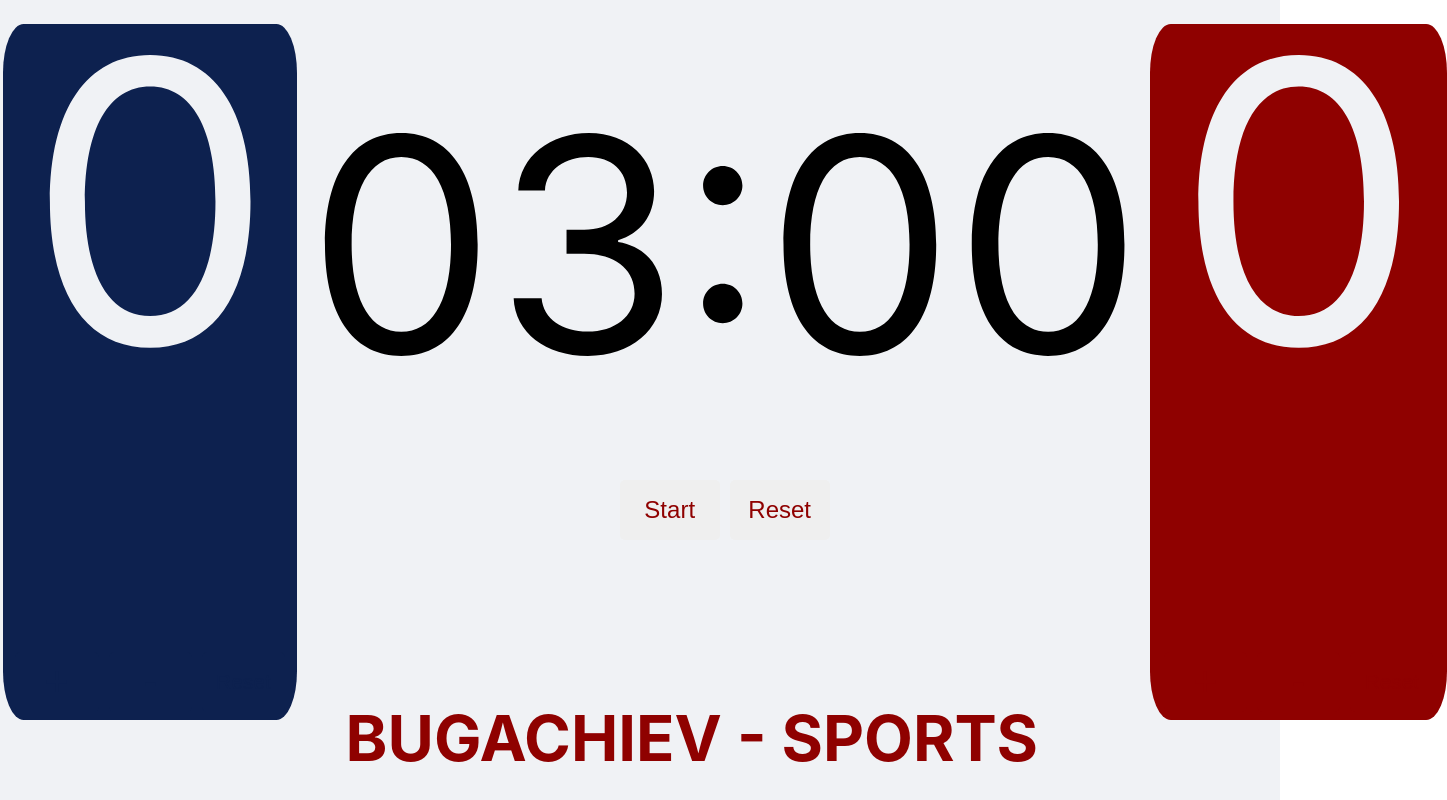
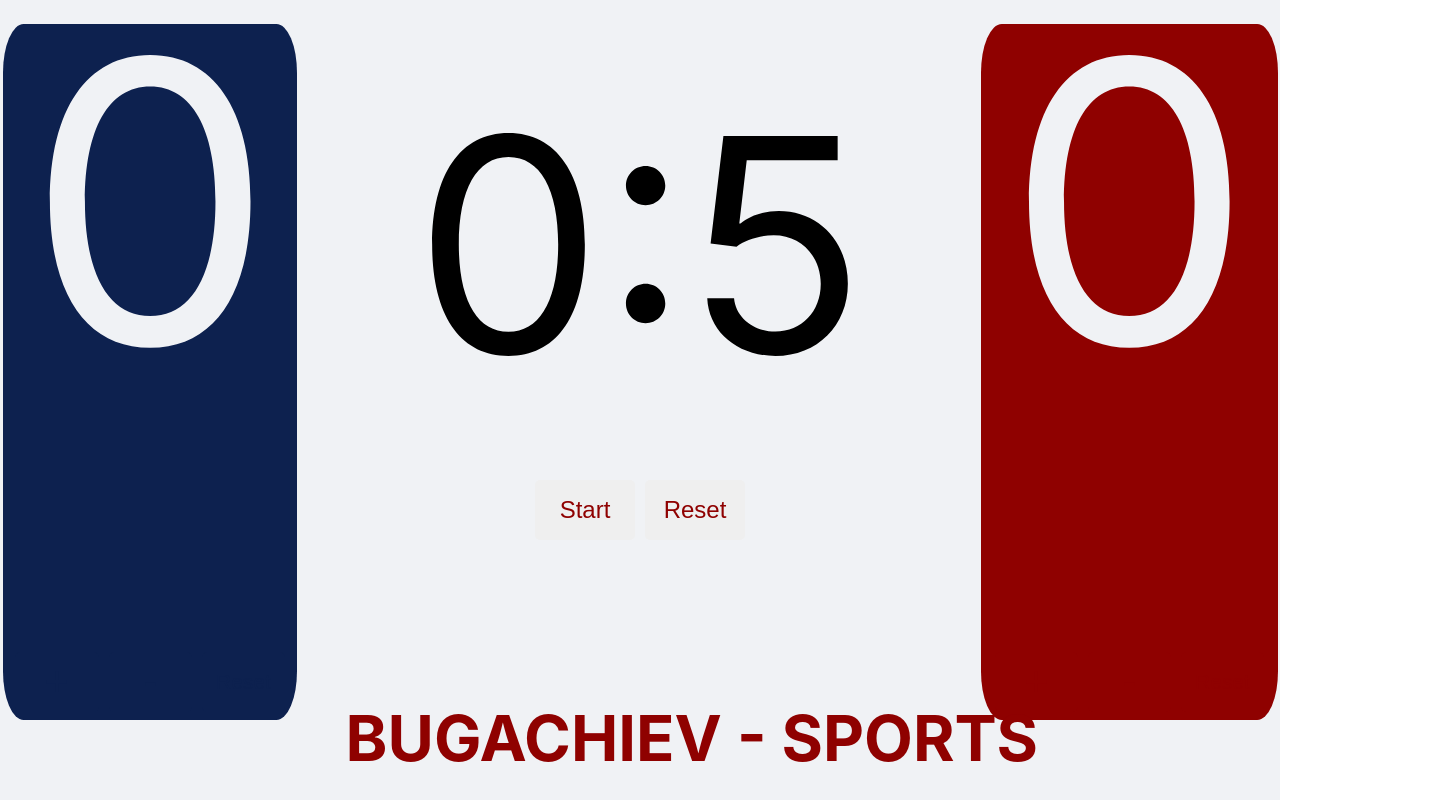
Before and after one commit to cththes/scoreboard, a React (Create React App) app: page / in a window 1280 px wide. Shown: the whole page, 1447 px wide, since content can reach past the window. Built offline with nearby package versions, Linux system fonts and the light colour scheme.

Commit message:
fix timer, add timerSlice

```diff
--- a/src/components/Scoreboard/Scoreboard.jsx
+++ b/src/components/Scoreboard/Scoreboard.jsx
@@ -6,7 +6,6 @@ import { setCount, setEditMode, setTitle } from '../../store/scoreboardSlice';
 
 const Scoreboard = () => {
    const state = useSelector(state => state.scoreboard)
-
    const dispatch = useDispatch();
 
    const handleKeyDown = (event) => {
@@ -14,7 +13,6 @@ const Scoreboard = () => {
    }
 
    const onTitleChange = (id, value) => {
-      console.log('id: ', id, 'value: ', value)
       dispatch(setTitle({ id, value }))
    }
 
@@ -71,7 +69,7 @@ const Scoreboard = () => {
 
          <div>
 
-            <Timer />
+            <Timer setEditMode={setEditMode} editMode={state.editMode} />
 
             <div className={styles.title} onDoubleClick={() => dispatch(setEditMode())}>
                {state.editMode &&
--- a/src/components/Timer/Timer.jsx
+++ b/src/components/Timer/Timer.jsx
@@ -1,113 +1,52 @@
-import React, { useState, useEffect } from 'react'
+import React, { useEffect } from 'react'
 import styles from './Timer.module.css'
 import { getPadTime } from '../../helpers/getPadTime'
 import TimeInputs from '../TimeInput/TimeInputs'
+import { useDispatch, useSelector } from 'react-redux';
+import { setIsCounting, handleReset, timeChange } from '../../store/timerSlice'
 
-const Timer = () => {
-  const [timeLeft, setTimeLeft] = useState(3 * 60)
-  const [isCounting, setIsCounting] = useState(false)
-  const [editMode, setEditMode] = useState(false)
-  const [timeReset, setTimeReset] = useState(timeLeft)
-  const [isTimeout, setIsTimeout] = useState(false)
-
-  const minutes = getPadTime(Math.floor(timeLeft / 60))
-  const seconds = getPadTime(Math.floor(timeLeft - minutes * 60))
+const Timer = ({ setEditMode, editMode }) => {
+  const state = useSelector(state => state.timer)
+  const dispatch = useDispatch();
 
   const onEditTimer = () => {
-    setEditMode(!editMode)
-    setIsCounting(false)
-  }
-
-  const onTimeChange = () => {
-    if (+minutesElement.current.value > 99) minutesElement.current.value = 99
-    if (+secondsElement.current.value > 59) secondsElement.current.value = 59
-
-    setTimeLeft(60 * +minutesElement.current.value + +secondsElement.current.value)
-    setTimeReset(60 * +minutesElement.current.value + +secondsElement.current.value)
+    setEditMode()
+    setIsCounting()
   }
 
   useEffect(() => {
-    const interval = setInterval(() => {
-      isCounting && setTimeLeft((timeLeft) => (timeLeft >= 0 ? timeLeft -1 : 0))
-    }, 1000)
-    if (timeLeft === -1){
-      isCounting && setTimeLeft(7)
-      setIsTimeout(true)
-    }
-    if (isTimeout === true) {
-      if (timeLeft === 0){
-        setIsCounting(false)
-      }
-    }
+    const interval = setInterval(() => dispatch(timeChange()), 1000)
     return () => {
       clearInterval(interval)
     }
-  }, [timeLeft, isCounting])
+  }, [])
 
-  const handleStart = () => {
-    if (timeLeft === 0) setTimeLeft(timeReset)
-    editMode && setEditMode(false)
-    setIsCounting(true)
-  }
-
-  const handleStop = () => {
-    setIsCounting(false)
-  }
-
-  const handleReset = () => {
-    setIsCounting(false)
-    setTimeLeft(timeReset)
-  }
-
-  const handleKeyDown = (event) => {
-    const key = event.nativeEvent.code;
-    switch (key){
-        case 'KeyR':
-          if (!editMode) {
-            handleReset()
-          }
-        // case 'KeyS':
-        //   if (!editMode){
-        //     isCounting ? handleStop() : handleStart()
-        //   }
-          break;
-       default:
-          return 0
-    }
- }
-
-  let minutesElement = React.createRef()
-  let secondsElement = React.createRef()
-  let minutesTimeoutElement = React.createRef()
-  let secondsTimeoutElement = React.createRef()
-  let minutesPenaltyElement = React.createRef()
-  let secondsPenaltyElement = React.createRef()
-
-  return(
-    <div className={styles.main} onKeyDown={handleKeyDown}>
-      <div className={styles.timer} onDoubleClick={onEditTimer}>
-          <span>{minutes}</span>
-          <span>:</span>
-          <span>{seconds}</span>
-        {editMode &&
-            <TimeInputs  onTimeChange={onTimeChange}
-                        secondsElement={secondsElement}
-                        minutesElement={minutesElement}
-                        minutesTimeoutElement={minutesTimeoutElement}
-                        secondsTimeoutElement={secondsTimeoutElement}
-                        minutesPenaltyElement={minutesPenaltyElement}
-                        secondsPenaltyElement={secondsPenaltyElement}
-                        setEditMode={setEditMode}
-                        onEditTimer={onEditTimer}/>}
+  return (
+    <div className={styles.main} >
+      <div className={styles.timer} onDoubleClick={() => dispatch(setEditMode())}>
+        {!state.isTimeout ?
+          <div>
+            <span>{state.firstTime[0]}</span>
+            <span>:</span>
+            <span>{state.firstTime[1]}</span>
+          </div>
+          :
+          <div>
+            <span>{state.secondTime[0]}</span>
+            <span>:</span>
+            <span>{state.secondTime[1]}</span>
+          </div>
+        }
+        {editMode && <TimeInputs />}
       </div>
 
       <div className={styles.buttons}>
-        {isCounting ? (
-            <button onClick={handleStop}>Stop</button>
-          ) : (
-            <button onClick={handleStart}>Start</button>
-          )}
-          <button onClick={handleReset}>Reset</button>
+        {state.isCounting ? (
+          <button onClick={() => dispatch(setIsCounting())}>Stop</button>
+        ) : (
+          <button onClick={() => dispatch(setIsCounting())}>Start</button>
+        )}
+        <button onClick={() => dispatch(handleReset())}>Reset</button>
       </div>
     </div>
   )
--- a/src/store/index.js
+++ b/src/store/index.js
@@ -1,8 +1,10 @@
 import { combineReducers, configureStore } from "@reduxjs/toolkit";
 import scoreboardSlice from "./scoreboardSlice"
+import timerSlice from "./timerSlice";
 
 const rootReducer = combineReducers({
    scoreboard: scoreboardSlice,
+   timer: timerSlice,
 })
 
 export const store = configureStore({
--- a/src/store/scoreboardSlice.js
+++ b/src/store/scoreboardSlice.js
@@ -15,7 +15,6 @@ const scoreboardSlice = createSlice({
    },
    reducers: {
       setCount(state, action) {
-         console.log('setCount.action.payload', action.payload)
          switch (action.payload){
             case 'KeyQ':
                state.leftCount = state.leftCount + 1;
@@ -41,7 +40,6 @@ const scoreboardSlice = createSlice({
          state.editMode = !state.editMode
       },
       setTitle(state, action) {
-         console.log('setTitle.action, ', action)
          switch(action.payload.id) {
             case "top_footer": {
                state.topTitle = action.payload.value;
--- /dev/null
+++ b/src/store/timerSlice.js
@@ -0,0 +1,45 @@
+import { createSlice } from "@reduxjs/toolkit"
+
+const timerSlice = createSlice({
+   name: "timer",
+   initialState: {
+      firstTime: [0, 5],
+      secondTime: [0, 3],
+      penaltyTime: [0, 0],
+      isCounting: false,
+      isTimeout: false,
+      isPenalty: false,
+   },
+   reducers: {
+      setIsCounting(state) {
+         state.isCounting = !state.isCounting
+      },
+      handleReset(state) {
+         state.isCounting = false
+         state.firstTime = [0, 0]
+         state.secondTime = [0, 0]
+      },
+      timeChange(state) {
+         console.log('state.isTimeout', state.isTimeout)
+         if (state.isCounting) {
+            if (!state.isTimeout)
+            {
+               if (state.firstTime[0] === 0 & state.firstTime[1] === 0) state.isTimeout = true
+               if (state.firstTime[1] > 0) state.firstTime[1] = state.firstTime[1] - 1
+                  else state.firstTime[0] = state.firstTime[0] - 1;
+               if (state.firstTime[1] === -1) state.firstTime[1] = 59;
+            }
+            else
+            {
+               if (state.secondTime[0] === 0 & state.secondTime[1] === 1) state.isCounting = false
+               if (state.secondTime[1] > 0) state.secondTime[1] = state.secondTime[1] - 1
+                  else state.secondTime[0] = state.secondTime[0] - 1;
+               if (state.secondTime[1] === -1) state.secondTime[1] = 59;
+            }
+         }
+      }
+   }
+})
+
+export default timerSlice.reducer
+export const {setIsCounting, handleReset, timeChange} = timerSlice.actions
```
Also changed, not shown: src/storeOld/scoreboard-reducer.js (deleted, +0 -73 lines), src/storeOld/scoreboardReducer.js (deleted, +0 -33 lines), src/storeOld/storeOld.js (deleted, +0 -16 lines).
